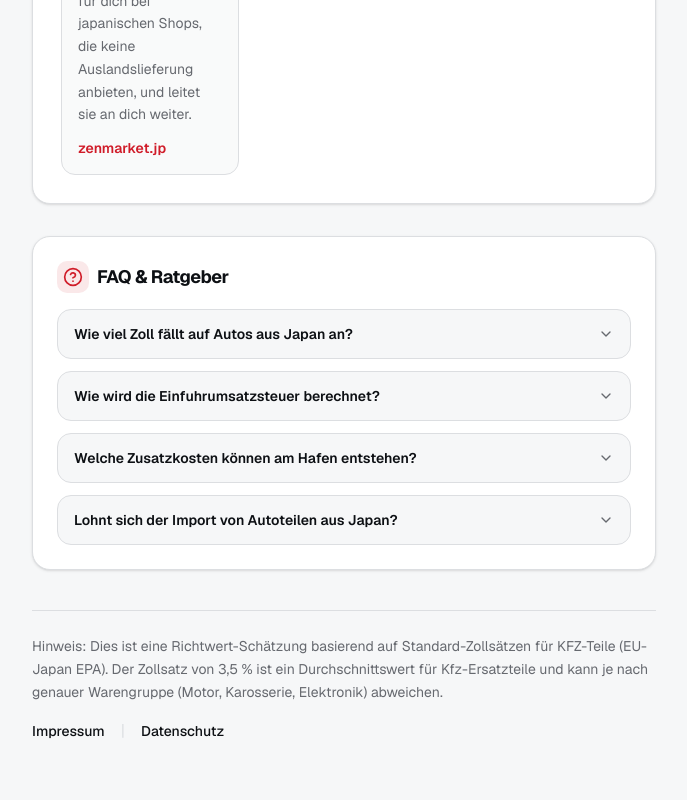
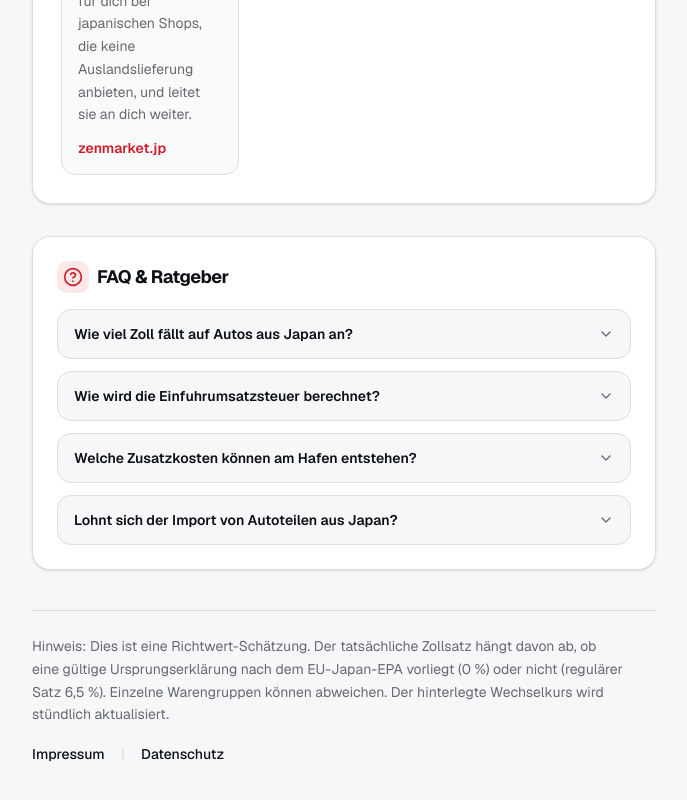
Before and after one commit to Centurio1887/caravan-import, a Next.js app: page / in a window 1280 px wide. Shown: the part 2620-3420 px from the top of the page, without its empty margins (296-983 px from the left). Built offline with nearby package versions, Linux system fonts and the light colour scheme; no server answers.

Commit message:
Update legal-footer.tsx

```diff
--- a/components/legal-footer.tsx
+++ b/components/legal-footer.tsx
@@ -24,13 +24,13 @@ export function LegalFooter() {
 
   return (
     <footer className="mt-2 border-t border-border pt-6">
-      <p className="text-pretty text-sm leading-relaxed text-muted-foreground">
-        Hinweis: Dies ist eine Richtwert-Schätzung basierend auf
-        Standard-Zollsätzen für KFZ-Teile (EU-Japan EPA). Der Zollsatz von
-        3,5 % ist ein Durchschnittswert für Kfz-Ersatzteile und kann je nach
-        genauer Warengruppe (Motor, Karosserie, Elektronik) abweichen.
+            <p className="text-pretty text-sm leading-relaxed text-muted-foreground">
+        Hinweis: Dies ist eine Richtwert-Schätzung. Der tatsächliche Zollsatz
+        hängt davon ab, ob eine gültige Ursprungserklärung nach dem
+        EU-Japan-EPA vorliegt (0 %) oder nicht (regulärer Satz 6,5 %).
+        Einzelne Warengruppen können abweichen. Der hinterlegte Wechselkurs
+        wird stündlich aktualisiert.
       </p>
-
       <nav className="mt-4 flex flex-wrap items-center gap-x-4 gap-y-2">
         <button
           type="button"
```
